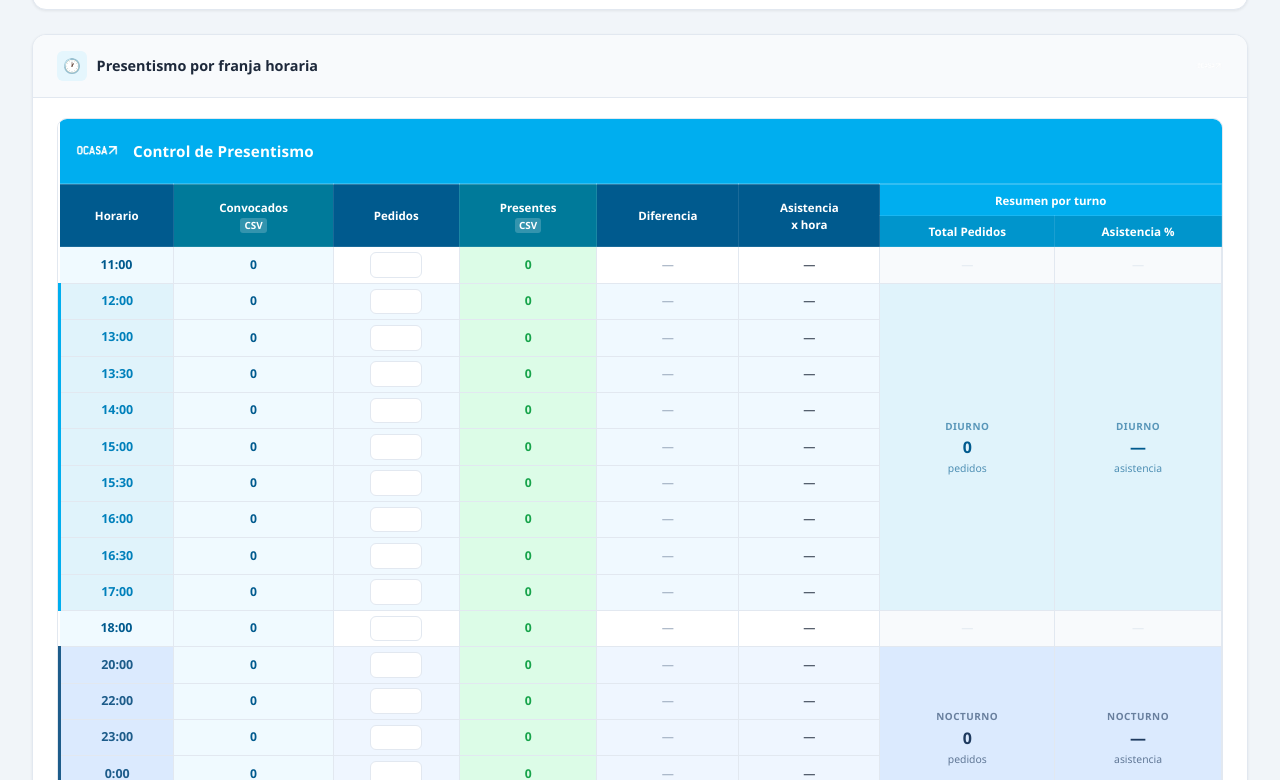
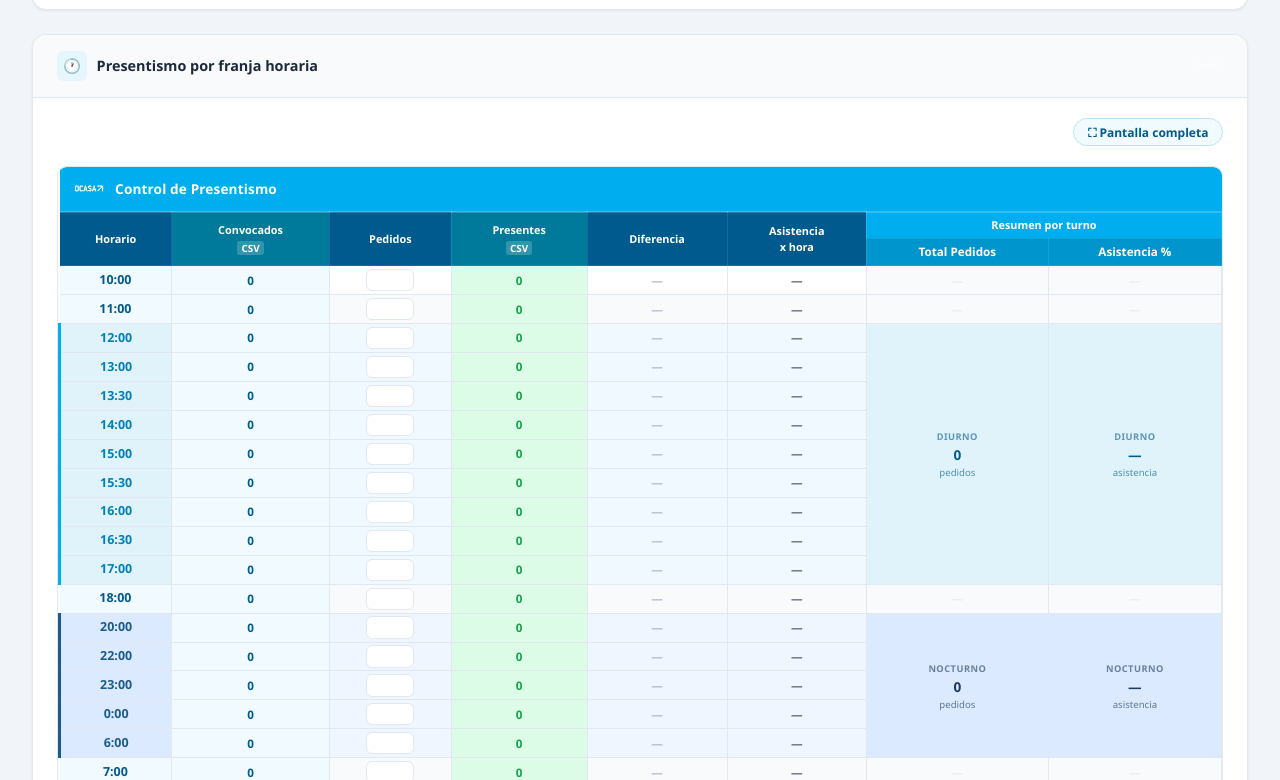
Before and after one commit to Lleaguen/Presentismo, a React (Vite) app: page / in a window 1280 px wide. Shown: the part 580-1360 px from the top of the page. Built offline with nearby package versions, Linux system fonts and the light colour scheme.

Commit message:
modifided logic of convocated

```diff
--- a/src/App.jsx
+++ b/src/App.jsx
@@ -4,6 +4,7 @@ import StatsBar from './components/StatsBar'
 import ScheduleTable from './components/ScheduleTable'
 import AttendanceTable from './components/AttendanceTable'
 import { parseExcelFile } from './utils/parseExcel'
+import { SCHEDULE_HOURS } from './utils/scheduleConfig'
 import ocasaLogo from './assets/Ocasa.png'
 import styles from './App.module.css'
 
@@ -11,6 +12,12 @@ export default function App() {
   const [rows, setRows] = useState([])
   const [loading, setLoading] = useState(false)
   const [error, setError] = useState('')
+  const [fileKey, setFileKey] = useState(0)
+  const [pedidosPorSlot, setPedidosPorSlot] = useState(() => {
+    const init = {}
+    SCHEDULE_HOURS.forEach((s) => { init[s.value] = '' })
+    return init
+  })
 
   const presentes = useMemo(
     () => rows.filter((r) => r.horaIngresoGrabado && String(r.horaIngresoGrabado).trim() !== '').length,
@@ -31,6 +38,13 @@ export default function App() {
     }
   }
 
+  function handleClear() {
+    setRows([])
+    setError('')
+    setFileKey((k) => k + 1)
+    // pedidosPorSlot se mantiene intacto
+  }
+
   return (
     <div className={styles.app}>
 
@@ -47,6 +61,11 @@ export default function App() {
         <span className={styles.headerBadge}>
           {rows.length > 0 ? `${rows.length} registros cargados` : 'Sin datos'}
         </span>
+        {rows.length > 0 && (
+          <button className={styles.clearBtn} onClick={handleClear} title="Limpiar datos y cargar otro archivo">
+            🗑 Limpiar
+          </button>
+        )}
       </header>
 
       <main className={styles.main}>
@@ -58,7 +77,7 @@ export default function App() {
             <span className={styles.sectionTitle}>Importar archivo</span>
           </div>
           <div className={styles.sectionBody}>
-            <FileUploader onFileLoaded={handleFileLoaded} />
+            <FileUploader key={fileKey} onFileLoaded={handleFileLoaded} />
             {loading && (
               <div className={styles.statusRow}>
                 <div className={styles.spinner} />
@@ -92,7 +111,7 @@ export default function App() {
             <img src={ocasaLogo} alt="Ocasa" className={styles.sectionLogo} />
           </div>
           <div className={styles.sectionBody}>
-            <ScheduleTable excelRows={rows} />
+            <ScheduleTable excelRows={rows} pedidosPorSlot={pedidosPorSlot} onPedidosChange={setPedidosPorSlot} />
           </div>
         </div>
 
--- a/src/components/AttendanceTable.jsx
+++ b/src/components/AttendanceTable.jsx
@@ -29,7 +29,10 @@ export default function AttendanceTable({ data }) {
   const [presenciaFilter, setPresenciaFilter] = useState('todos') // 'todos' | 'presentes' | 'ausentes'
 
   function isPresente(row) {
-    return row.credencial && String(row.credencial).trim() !== ''
+    return (
+      row.credencial && String(row.credencial).trim() !== '' &&
+      row.horaIngresoGrabado && String(row.horaIngresoGrabado).trim() !== ''
+    )
   }
 
   const filtered = useMemo(() => {
--- a/src/components/ScheduleTable.jsx
+++ b/src/components/ScheduleTable.jsx
@@ -1,20 +1,40 @@
-import { useMemo, useState, useRef } from 'react'
+import { useMemo, useRef, useState, useEffect } from 'react'
 import { SCHEDULE_HOURS, matchSlot } from '../utils/scheduleConfig'
 import InsightCarousel from './InsightCarousel'
 import ocasaLogo from '../assets/Ocasa.png'
 import styles from './ScheduleTable.module.css'
 
-export default function ScheduleTable({ excelRows }) {
-  const [pedidosPorSlot, setPedidosPorSlot] = useState(() => {
-    const init = {}
-    SCHEDULE_HOURS.forEach((s) => { init[s.value] = '' })
-    return init
-  })
-
+export default function ScheduleTable({ excelRows, pedidosPorSlot, onPedidosChange }) {
+  const [modalOpen, setModalOpen] = useState(false)
+  const modalTableRef = useRef(null)
+  const modalContainerRef = useRef(null)
+  const [tableScale, setTableScale] = useState(1)
   const inputRefs = useRef({})
 
+  // Calcula el scale necesario para que la tabla entre sin scroll
+  useEffect(() => {
+    if (!modalOpen) return
+    const calc = () => {
+      const container = modalContainerRef.current
+      const table = modalTableRef.current
+      if (!container || !table) return
+      const availH = container.clientHeight
+      const availW = container.clientWidth
+      const tableH = table.scrollHeight
+      const tableW = table.scrollWidth
+      const scaleH = availH / tableH
+      const scaleW = availW / tableW
+      const scale = Math.min(scaleH, scaleW, 1) // nunca ampliar, solo achicar
+      setTableScale(scale)
+    }
+    // Espera a que el DOM esté pintado
+    const id = setTimeout(calc, 50)
+    window.addEventListener('resize', calc)
+    return () => { clearTimeout(id); window.removeEventListener('resize', calc) }
+  }, [modalOpen])
+
   function handlePedidos(slotValue, value) {
-    setPedidosPorSlot((prev) => ({ ...prev, [slotValue]: value }))
+    onPedidosChange((prev) => ({ ...prev, [slotValue]: value }))
   }
 
   function handleKeyDown(e, slotValue) {
@@ -31,23 +51,27 @@ export default function ScheduleTable({ excelRows }) {
   const convocadosPorSlot = useMemo(() => {
     const counts = {}
     SCHEDULE_HOURS.forEach((s) => { counts[s.value] = 0 })
+    const unmatched = []
     excelRows.forEach((row) => {
       const hora = String(row.horaIngresoCitado ?? '').trim()
       if (!hora) return
       const slot = matchSlot(hora)
       if (slot !== null && counts[slot] !== undefined) counts[slot]++
+      else unmatched.push(hora)
     })
+    console.log('[DEBUG] convocados por slot:', counts)
+    console.log('[DEBUG] horas sin match:', [...new Set(unmatched)])
     return counts
   }, [excelRows])
 
-  // Presentes: tienen credencial, asignados al slot de su hora citada
   const presentesPorSlot = useMemo(() => {
     const counts = {}
     SCHEDULE_HOURS.forEach((s) => { counts[s.value] = 0 })
     excelRows.forEach((row) => {
-      // Presente = tiene credencial
-      if (!row.credencial || String(row.credencial).trim() === '') return
-      // Se asigna al slot de su hora citada
+      if (
+        !row.credencial || String(row.credencial).trim() === '' ||
+        !row.horaIngresoGrabado || String(row.horaIngresoGrabado).trim() === ''
+      ) return
       const hora = String(row.horaIngresoCitado ?? '').trim()
       if (!hora) return
       const slot = matchSlot(hora)
@@ -87,7 +111,6 @@ export default function ScheduleTable({ excelRows }) {
 
   const diaCount   = tableRows.filter((r) => r.block === 'dia').length
   const nocheCount = tableRows.filter((r) => r.block === 'noche').length
-
   const firstDiaIdx   = tableRows.findIndex((r) => r.block === 'dia')
   const firstNocheIdx = tableRows.findIndex((r) => r.block === 'noche')
 
@@ -105,14 +128,22 @@ export default function ScheduleTable({ excelRows }) {
     return styles.pctLow
   }
 
+  // Horarios a ocultar en el modal (ninguno)
+  const MODAL_HIDDEN_SLOTS = new Set([])
+
+  // Tabla reutilizable (normal y modal)
+  function TableContent({ compact = false }) {
+    const visibleRows = compact
+      ? tableRows.filter((r) => !MODAL_HIDDEN_SLOTS.has(r.value))
+      : tableRows
+
+    const visibleDiaCount   = visibleRows.filter((r) => r.block === 'dia').length
+    const visibleNocheCount = visibleRows.filter((r) => r.block === 'noche').length
+    const firstVisibleDiaIdx   = visibleRows.findIndex((r) => r.block === 'dia')
+    const firstVisibleNocheIdx = visibleRows.findIndex((r) => r.block === 'noche')
     return (
-    <div className={styles.wrapper}>
-
-      {/* ── Tabla principal ── */}
-      <div className={styles.tableContainer}>
-        <table className={styles.table}>
+      <table className={`${styles.table} ${compact ? styles.tableCompact : ''}`}>
         <thead>
-            {/* Fila con logo — aparece en el screenshot */}
           <tr>
             <td colSpan={8} className={styles.logoRow}>
               <div className={styles.logoRowInner}>
@@ -132,7 +163,6 @@ export default function ScheduleTable({ excelRows }) {
             </th>
             <th rowSpan={2} className={styles.th}>Diferencia</th>
             <th rowSpan={2} className={styles.th}>Asistencia<br/>x hora</th>
-              {/* Una sola columna agrupadora para diurno Y nocturno */}
             <th colSpan={2} className={`${styles.th} ${styles.thGroup}`}>
               Resumen por turno
             </th>
@@ -142,12 +172,10 @@ export default function ScheduleTable({ excelRows }) {
             <th className={`${styles.th} ${styles.thSub}`}>Asistencia %</th>
           </tr>
         </thead>
-
         <tbody>
-            {tableRows.map((row, idx) => {
-              const isFirstDia   = idx === firstDiaIdx
-              const isFirstNoche = idx === firstNocheIdx
-
+          {visibleRows.map((row, idx) => {
+            const isFirstDia   = idx === firstVisibleDiaIdx
+            const isFirstNoche = idx === firstVisibleNocheIdx
             const rowClass =
               row.block === 'dia'   ? styles.rowDia :
               row.block === 'noche' ? styles.rowNoche :
@@ -158,9 +186,7 @@ export default function ScheduleTable({ excelRows }) {
                 <td className={`${styles.td} ${styles.slotLabel} ${row.block === 'dia' ? styles.slotDia : row.block === 'noche' ? styles.slotNoche : ''}`}>
                   {row.label}
                 </td>
-
                 <td className={`${styles.td} ${styles.autoCell}`}>{row.conv}</td>
-
                 <td className={styles.td}>
                   <input
                     type="number"
@@ -173,56 +199,43 @@ export default function ScheduleTable({ excelRows }) {
                     aria-label={`Pedidos ${row.label}`}
                   />
                 </td>
-
                 <td className={`${styles.td} ${styles.presentes}`}>{row.pres}</td>
-
                 <td className={`${styles.td} ${diffClass(row.diff)}`}>
                   {row.ped > 0 || row.pres > 0
                     ? (row.diff > 0 ? `+${row.diff}` : row.diff)
                     : '—'}
                 </td>
-
                 <td className={`${styles.td} ${pctClass(row.asistPct)}`}>
                   {row.asistPct !== '—' ? `${row.asistPct}%` : '—'}
                 </td>
-
-                  {/* Diurno — rowspan sobre filas dia */}
                 {isFirstDia && (
                   <>
-                      <td rowSpan={diaCount} className={`${styles.td} ${styles.blockCell}`}>
+                    <td rowSpan={visibleDiaCount} className={`${styles.td} ${styles.blockCell}`}>
                       <div className={styles.blockTag}>Diurno</div>
                       <span className={styles.blockValue}>{totals.dia.totalPed}</span>
                       <span className={styles.blockSub}>pedidos</span>
                     </td>
-                      <td rowSpan={diaCount} className={`${styles.td} ${styles.blockCell} ${pctClass(totals.dia.pct)}`}>
+                    <td rowSpan={visibleDiaCount} className={`${styles.td} ${styles.blockCell} ${pctClass(totals.dia.pct)}`}>
                       <div className={styles.blockTag}>Diurno</div>
-                        <span className={styles.blockValue}>
-                          {totals.dia.pct !== '—' ? `${totals.dia.pct}%` : '—'}
-                        </span>
+                      <span className={styles.blockValue}>{totals.dia.pct !== '—' ? `${totals.dia.pct}%` : '—'}</span>
                       <span className={styles.blockSub}>asistencia</span>
                     </td>
                   </>
                 )}
-
-                  {/* Nocturno — rowspan sobre filas noche, en la MISMA columna */}
                 {isFirstNoche && (
                   <>
-                      <td rowSpan={nocheCount} className={`${styles.td} ${styles.blockCellNoche}`}>
+                    <td rowSpan={visibleNocheCount} className={`${styles.td} ${styles.blockCellNoche}`}>
                       <div className={styles.blockTag}>Nocturno</div>
                       <span className={styles.blockValue}>{totals.noche.totalPed}</span>
                       <span className={styles.blockSub}>pedidos</span>
                     </td>
-                      <td rowSpan={nocheCount} className={`${styles.td} ${styles.blockCellNoche} ${pctClass(totals.noche.pct)}`}>
+                    <td rowSpan={visibleNocheCount} className={`${styles.td} ${styles.blockCellNoche} ${pctClass(totals.noche.pct)}`}>
                       <div className={styles.blockTag}>Nocturno</div>
-                        <span className={styles.blockValue}>
-                          {totals.noche.pct !== '—' ? `${totals.noche.pct}%` : '—'}
-                        </span>
+                      <span className={styles.blockValue}>{totals.noche.pct !== '—' ? `${totals.noche.pct}%` : '—'}</span>
                       <span className={styles.blockSub}>asistencia</span>
                     </td>
                   </>
                 )}
-
-                  {/* Filas fuera de bloque */}
                 {row.block === null && (
                   <>
                     <td className={`${styles.td} ${styles.noBlock}`}>—</td>
@@ -233,7 +246,6 @@ export default function ScheduleTable({ excelRows }) {
             )
           })}
         </tbody>
-
         <tfoot>
           <tr className={styles.totalRow}>
             <td className={`${styles.td} ${styles.totalLabel}`}>TOTAL</td>
@@ -253,6 +265,26 @@ export default function ScheduleTable({ excelRows }) {
           </tr>
         </tfoot>
       </table>
+    )
+  }
+
+  return (
+    <div className={styles.wrapper}>
+
+      {/* ── Botón pantalla completa ── */}
+      <div className={styles.toolbarRow}>
+        <button
+          className={styles.fullscreenBtn}
+          onClick={() => setModalOpen(true)}
+          title="Ver tabla completa"
+        >
+          ⛶ Pantalla completa
+        </button>
+      </div>
+
+      {/* ── Tabla principal ── */}
+      <div className={styles.tableContainer}>
+        <TableContent />
       </div>
 
       {/* ── Indicadores de gestión (debajo) ── */}
@@ -265,6 +297,52 @@ export default function ScheduleTable({ excelRows }) {
         <span className={`${styles.legendItem} ${styles.pctLow}`}>&lt; 80% — Bajo</span>
         <span className={`${styles.legendItem} ${styles.legendItemCsv}`}>CSV — calculado automáticamente</span>
       </div>
+
+      {/* ── Modal pantalla completa ── */}
+      {modalOpen && (
+        <div
+          className={styles.modalOverlay}
+          onClick={(e) => { if (e.target === e.currentTarget) setModalOpen(false) }}
+          role="dialog"
+          aria-modal="true"
+          aria-label="Tabla de presentismo en pantalla completa"
+        >
+          <div className={styles.modalContent}>
+            {/* Header del modal */}
+            <div className={styles.modalHeader}>
+              <img src={ocasaLogo} alt="Ocasa" className={styles.modalHeaderLogo} />
+              <div className={styles.modalHeaderDivider} />
+              <div className={styles.modalHeaderText}>
+                <div className={styles.modalHeaderTitle}>Control de Presentismo</div>
+                <div className={styles.modalHeaderSub}>
+                  {new Date().toLocaleDateString('es-AR', { weekday: 'long', year: 'numeric', month: 'long', day: 'numeric' })}
+                </div>
+              </div>
+              <button
+                className={styles.modalCloseBtn}
+                onClick={() => setModalOpen(false)}
+                aria-label="Cerrar"
+              >
+                ✕
+              </button>
+            </div>
+
+            {/* Tabla */}
+            <div className={styles.modalTableContainer} ref={modalContainerRef}>
+              <div
+                ref={modalTableRef}
+                style={{
+                  transformOrigin: 'top left',
+                  transform: `scale(${tableScale})`,
+                  width: tableScale < 1 ? `${100 / tableScale}%` : '100%',
+                }}
+              >
+                <TableContent compact />
+              </div>
+            </div>
+          </div>
+        </div>
+      )}
     </div>
   )
 }
--- a/src/components/ScheduleTable.module.css
+++ b/src/components/ScheduleTable.module.css
@@ -14,18 +14,18 @@
   border-collapse: collapse;
   width: 100%;
   background: #fff;
-  font-size: 0.76rem;
+  font-size: 0.73rem;
 }
 
 /* ── Encabezados ── */
 .th {
   background: var(--ocasa-blue-deep);
   color: #fff;
-  padding: 0.4rem 0.6rem;
+  padding: 0.28rem 0.5rem;
   text-align: center;
   white-space: nowrap;
   font-weight: 600;
-  font-size: 0.72rem;
+  font-size: 0.68rem;
   border: 1px solid rgba(255,255,255,0.1);
   vertical-align: middle;
 }
@@ -49,7 +49,7 @@
 
 /* ── Celdas ── */
 .td {
-  padding: 0.3rem 0.55rem;
+  padding: 0.18rem 0.45rem;
   border-bottom: 1px solid var(--gray-200);
   border-right: 1px solid var(--gray-200);
   text-align: center;
@@ -89,14 +89,14 @@
 
 /* ── Input pedidos ── */
 .numInput {
-  width: 52px;
+  width: 48px;
   text-align: center;
-  font-size: 0.8rem;
+  font-size: 0.75rem;
   font-weight: 700;
   color: var(--gray-800);
   border: 1.5px solid var(--gray-200);
   border-radius: var(--radius-sm);
-  padding: 0.18rem 0.25rem;
+  padding: 0.1rem 0.2rem;
   outline: none;
   background: #fff;
   transition: border-color 0.15s, box-shadow 0.15s;
@@ -153,25 +153,25 @@
 
 .blockValue {
   display: block;
-  font-size: 1rem;
+  font-size: 0.85rem;
 }
 
 .blockTag {
   display: inline-block;
-  font-size: 0.62rem;
+  font-size: 0.58rem;
   font-weight: 700;
   text-transform: uppercase;
   letter-spacing: 0.05em;
   opacity: 0.6;
-  margin-bottom: 2px;
+  margin-bottom: 1px;
 }
 
 .blockSub {
   display: block;
-  font-size: 0.65rem;
+  font-size: 0.6rem;
   font-weight: 400;
   opacity: 0.65;
-  margin-top: 2px;
+  margin-top: 1px;
 }
 
 .noBlock {
@@ -237,25 +237,197 @@
 /* ── Fila de logo para screenshot ── */
 .logoRow {
   background: var(--ocasa-blue);
-  padding: 0.5rem 0.85rem !important;
+  padding: 0.3rem 0.75rem !important;
   border-bottom: 2px solid rgba(255,255,255,0.2);
 }
 
 .logoRowInner {
   display: flex;
   align-items: center;
-  gap: 0.75rem;
+  gap: 0.6rem;
 }
 
 .tableLogo {
-  height: 48px;
+  height: 34px;
   width: auto;
   display: block;
 }
 
 .tableTitle {
-  font-size: 0.95rem;
+  font-size: 0.85rem;
   font-weight: 700;
   color: #fff;
   letter-spacing: 0.01em;
 }
+
+/* ── Toolbar / botón pantalla completa ── */
+.toolbarRow {
+  display: flex;
+  justify-content: flex-end;
+  margin-bottom: 0.25rem;
+}
+
+.fullscreenBtn {
+  font-size: 0.75rem;
+  font-weight: 600;
+  color: var(--ocasa-blue-deep);
+  background: var(--ocasa-blue-pale);
+  border: 1px solid #BAE6FD;
+  border-radius: 20px;
+  padding: 0.28rem 0.85rem;
+  cursor: pointer;
+  transition: background 0.15s, border-color 0.15s;
+}
+
+.fullscreenBtn:hover {
+  background: #BAE6FD;
+  border-color: var(--ocasa-blue);
+}
+
+/* ── Modal overlay ── */
+.modalOverlay {
+  position: fixed;
+  inset: 0;
+  background: rgba(0, 10, 30, 0.75);
+  backdrop-filter: blur(4px);
+  -webkit-backdrop-filter: blur(4px);
+  z-index: 1000;
+  display: flex;
+  align-items: center;
+  justify-content: center;
+  padding: 0.75rem;
+  animation: overlayIn 0.2s ease;
+}
+
+@keyframes overlayIn {
+  from { opacity: 0; }
+  to   { opacity: 1; }
+}
+
+.modalContent {
+  position: relative;
+  background: #f0f9ff;
+  border-radius: 16px;
+  width: 100%;
+  max-width: 860px;
+  /* Ocupa casi todo el alto disponible */
+  height: calc(100vh - 1.5rem);
+  display: flex;
+  flex-direction: column;
+  overflow: hidden;
+  box-shadow: 0 32px 80px rgba(0, 30, 80, 0.45), 0 0 0 1px rgba(255,255,255,0.08);
+  animation: modalIn 0.22s cubic-bezier(0.34, 1.3, 0.64, 1);
+}
+
+@keyframes modalIn {
+  from { opacity: 0; transform: scale(0.96) translateY(10px); }
+  to   { opacity: 1; transform: scale(1) translateY(0); }
+}
+
+/* ── Header del modal ── */
+.modalHeader {
+  background: linear-gradient(135deg, var(--ocasa-blue-deep) 0%, var(--ocasa-blue) 100%);
+  padding: 0.75rem 1.25rem;
+  display: flex;
+  align-items: center;
+  gap: 1.25rem;
+  border-bottom: 2px solid rgba(255,255,255,0.15);
+  flex-shrink: 0;
+}
+
+.modalHeaderLogo {
+  height: 56px;
+  width: auto;
+  display: block;
+  filter: drop-shadow(0 2px 6px rgba(0,0,0,0.25));
+}
+
+.modalHeaderDivider {
+  width: 1px;
+  height: 40px;
+  background: rgba(255,255,255,0.3);
+  flex-shrink: 0;
+}
+
+.modalHeaderText {
+  flex: 1;
+}
+
+.modalHeaderTitle {
+  font-size: 1rem;
+  font-weight: 800;
+  color: #fff;
+  letter-spacing: -0.01em;
+  line-height: 1.2;
+}
+
+.modalHeaderSub {
+  font-size: 0.7rem;
+  color: rgba(255,255,255,0.65);
+  margin-top: 3px;
+  font-weight: 500;
+}
+
+.modalCloseBtn {
+  margin-left: auto;
+  flex-shrink: 0;
+  background: rgba(255,255,255,0.12);
+  border: 1px solid rgba(255,255,255,0.25);
+  border-radius: 50%;
+  width: 30px;
+  height: 30px;
+  font-size: 0.82rem;
+  font-weight: 700;
+  cursor: pointer;
+  display: flex;
+  align-items: center;
+  justify-content: center;
+  color: rgba(255,255,255,0.85);
+  transition: background 0.15s, color 0.15s;
+}
+
+.modalCloseBtn:hover {
+  background: rgba(255, 80, 80, 0.5);
+  border-color: rgba(255,120,120,0.6);
+  color: #fff;
+}
+
+.modalTableContainer {
+  flex: 1;
+  overflow: hidden;
+  background: #fff;
+  position: relative;
+}
+
+/* Tabla en modal: achicada para entrar sin scroll */
+.tableCompact {
+  font-size: 0.72rem !important;
+}
+
+.tableCompact th {
+  padding: 0.22rem 0.45rem !important;
+  font-size: 0.65rem !important;
+  white-space: nowrap;
+}
+
+.tableCompact td {
+  padding: 0.15rem 0.4rem !important;
+  white-space: nowrap;
+}
+
+/* Input más compacto en modal */
+.tableCompact .numInput {
+  width: 40px !important;
+  font-size: 0.68rem !important;
+  padding: 0.06rem 0.15rem !important;
+}
+
+/* blockValue más pequeño en modal */
+.tableCompact .blockValue {
+  font-size: 0.75rem !important;
+}
+
+/* Ocultar la fila del logo interno cuando está en modal */
+.modalTableContainer .logoRow {
+  display: none;
+}
--- a/src/utils/scheduleConfig.js
+++ b/src/utils/scheduleConfig.js
@@ -1,4 +1,5 @@
 export const SCHEDULE_HOURS = [
+  { label: '10:00', value: '10:00', block: null },
   { label: '11:00', value: '11:00', block: null },
   { label: '12:00', value: '12:00', block: 'dia' },
   { label: '13:00', value: '13:00', block: 'dia' },
@@ -35,11 +36,9 @@ const SLOTS_MINS = SCHEDULE_HOURS.map((s) => ({
 }))
 
 /**
- * Dado un string de hora (ej: "12:44:20", "13:10:00"),
- * devuelve el `value` del slot más cercano.
- *
- * Lógica: slot cuya distancia absoluta a la hora real es mínima.
- * Si hay empate, gana el slot anterior (floor).
+ * Dado un string de hora (ej: "11:00:00", "13:30:00"),
+ * devuelve el `value` del slot si coincide exactamente (ignorando segundos).
+ * Si no hay coincidencia exacta, devuelve null.
  */
 export function matchSlot(horaStr) {
   if (!horaStr || String(horaStr).trim() === '') return null
@@ -47,16 +46,6 @@ export function matchSlot(horaStr) {
   const mins = toMinutes(horaStr)
   if (mins === null) return null
 
-  let best = null
-  let bestDist = Infinity
-
-  for (const slot of SLOTS_MINS) {
-    const dist = Math.abs(slot.mins - mins)
-    if (dist < bestDist) {
-      bestDist = dist
-      best = slot.value
-    }
-  }
-
-  return best
+  const match = SLOTS_MINS.find((slot) => slot.mins === mins)
+  return match ? match.value : null
 }
```
Also changed, not shown: src/App.module.css (+18 -0 lines), 1 other file (tests, documents, lock files or other folders). Lines whose indentation alone changed are shown as unchanged.
